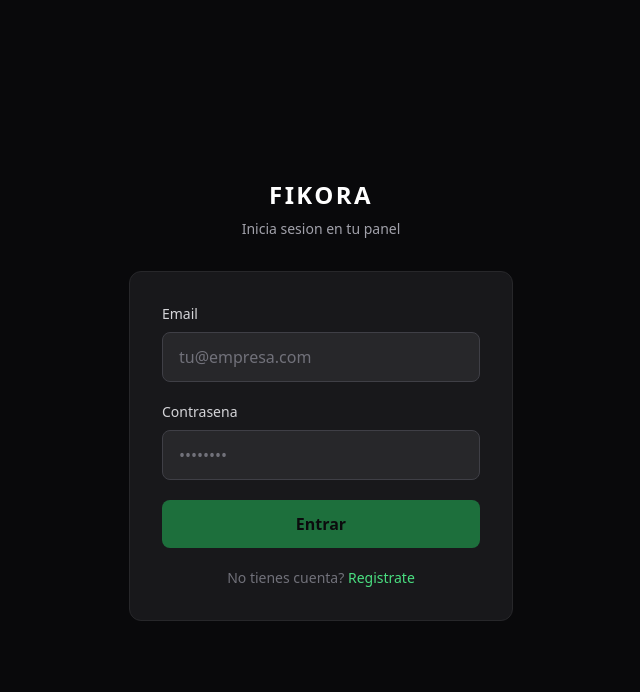
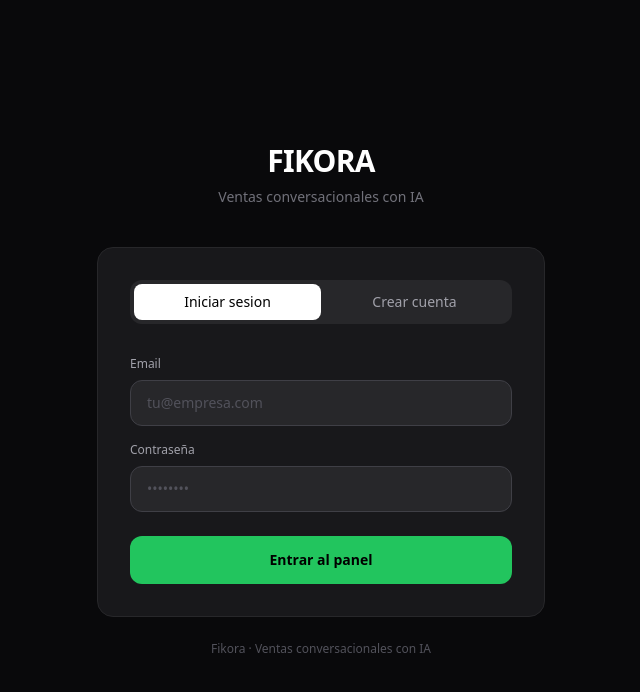
Before and after one commit to RBFiki/Fikora, a Next.js app: page /login in a window 1280 px wide. Shown: the top 692 px of the page, without its empty margins (319-959 px from the left). Built offline with nearby package versions, Linux system fonts and the light colour scheme; no server answers.

Commit message:
Login mejorado y extraccion nombre con GPT

```diff
--- a/app/login/page.tsx
+++ b/app/login/page.tsx
@@ -1,22 +1,28 @@
 "use client";
 
 import { useState } from "react";
+import { createClient } from "@supabase/supabase-js";
 import { useRouter } from "next/navigation";
-import { createClient } from "@/lib/supabase-browser";
+
+const supabase = createClient(
+  process.env.NEXT_PUBLIC_SUPABASE_URL!,
+  process.env.NEXT_PUBLIC_SUPABASE_ANON_KEY!
+);
 
 export default function Login() {
   const router = useRouter();
+  const [modo, setModo] = useState<"login" | "registro">("login");
   const [email, setEmail] = useState("");
   const [password, setPassword] = useState("");
-  const [loading, setLoading] = useState(false);
+  const [cargando, setCargando] = useState(false);
   const [error, setError] = useState("");
-  const [modo, setModo] = useState<"login" | "registro">("login");
+  const [mensaje, setMensaje] = useState("");
 
   const handleSubmit = async () => {
-    setLoading(true);
+    if (!email || !password) { setError("Completa todos los campos"); return; }
+    setCargando(true);
     setError("");
-    const supabase = createClient();
-
+    setMensaje("");
     try {
       if (modo === "login") {
         const { error } = await supabase.auth.signInWithPassword({ email, password });
@@ -25,73 +31,89 @@ export default function Login() {
       } else {
         const { error } = await supabase.auth.signUp({ email, password });
         if (error) throw error;
-        setError("Revisa tu email para confirmar tu cuenta.");
+        setMensaje("Revisa tu email para confirmar tu cuenta.");
       }
     } catch (err: any) {
-      setError(err.message === "Invalid login credentials" ? "Email o contrasena incorrectos." : err.message);
+      setError(err.message ?? "Error al iniciar sesion");
     } finally {
-      setLoading(false);
+      setCargando(false);
     }
   };
 
   return (
-    <main className="min-h-screen bg-zinc-950 flex items-center justify-center px-6">
-      <div className="w-full max-w-sm">
-        <div className="text-center mb-8">
-          <h1 className="text-2xl font-bold text-white tracking-widest">FIKORA</h1>
-          <p className="text-zinc-400 text-sm mt-2">
-            {modo === "login" ? "Inicia sesion en tu panel" : "Crea tu cuenta"}
-          </p>
+    <main className="min-h-screen bg-zinc-950 flex items-center justify-center p-4">
+      <div className="w-full max-w-md">
+        <div className="text-center mb-10">
+          <h1 className="text-3xl font-bold text-white tracking-tight mb-2">FIKORA</h1>
+          <p className="text-zinc-500 text-sm">Ventas conversacionales con IA</p>
         </div>
 
-        <div className="bg-zinc-900 border border-zinc-800 rounded-xl p-8 space-y-5">
+        <div className="bg-zinc-900 border border-zinc-800 rounded-2xl p-8">
+          <div className="flex bg-zinc-800 rounded-xl p-1 mb-8">
+            {(["login", "registro"] as const).map((m) => (
+              <button
+                key={m}
+                onClick={() => { setModo(m); setError(""); setMensaje(""); }}
+                className={`flex-1 py-2 text-sm font-medium rounded-lg transition-all ${
+                  modo === m
+                    ? "bg-white text-black"
+                    : "text-zinc-400 hover:text-white"
+                }`}
+              >
+                {m === "login" ? "Iniciar sesion" : "Crear cuenta"}
+              </button>
+            ))}
+          </div>
+
+          <div className="space-y-4">
             <div>
-            <label className="block text-sm font-medium text-zinc-300 mb-2">Email</label>
+              <label className="block text-zinc-400 text-xs mb-2">Email</label>
               <input
                 type="email"
                 value={email}
                 onChange={(e) => setEmail(e.target.value)}
+                onKeyDown={(e) => e.key === "Enter" && handleSubmit()}
                 placeholder="tu@empresa.com"
-              className="w-full bg-zinc-800 border border-zinc-700 rounded-lg px-4 py-3 text-white placeholder-zinc-500 focus:outline-none focus:border-green-500 transition-colors"
+                className="w-full bg-zinc-800 border border-zinc-700 rounded-xl px-4 py-3 text-white placeholder-zinc-600 focus:outline-none focus:border-green-500 transition-colors text-sm"
               />
             </div>
-
             <div>
-            <label className="block text-sm font-medium text-zinc-300 mb-2">Contrasena</label>
+              <label className="block text-zinc-400 text-xs mb-2">Contraseña</label>
               <input
                 type="password"
                 value={password}
                 onChange={(e) => setPassword(e.target.value)}
+                onKeyDown={(e) => e.key === "Enter" && handleSubmit()}
                 placeholder="••••••••"
-              onKeyDown={(e) => e.key === "Enter" && handleSubmit()}
-              className="w-full bg-zinc-800 border border-zinc-700 rounded-lg px-4 py-3 text-white placeholder-zinc-500 focus:outline-none focus:border-green-500 transition-colors"
+                className="w-full bg-zinc-800 border border-zinc-700 rounded-xl px-4 py-3 text-white placeholder-zinc-600 focus:outline-none focus:border-green-500 transition-colors text-sm"
               />
+            </div>
           </div>
 
           {error && (
-            <div className={`rounded-lg p-3 text-sm ${error.includes("email") ? "bg-green-500/10 border border-green-500/30 text-green-400" : "bg-red-500/10 border border-red-500/30 text-red-400"}`}>
-              {error}
+            <div className="mt-4 bg-red-500/10 border border-red-500/20 rounded-xl px-4 py-3">
+              <p className="text-red-400 text-sm">{error}</p>
+            </div>
+          )}
+
+          {mensaje && (
+            <div className="mt-4 bg-green-500/10 border border-green-500/20 rounded-xl px-4 py-3">
+              <p className="text-green-400 text-sm">{mensaje}</p>
             </div>
           )}
 
           <button
             onClick={handleSubmit}
-            disabled={loading || !email || !password}
-            className="w-full bg-green-500 hover:bg-green-400 text-black font-bold py-3 rounded-lg transition-colors disabled:opacity-50 flex items-center justify-center gap-2"
+            disabled={cargando}
+            className="w-full mt-6 bg-green-500 hover:bg-green-400 disabled:opacity-50 text-black font-bold py-3.5 rounded-xl transition-colors text-sm"
           >
-            {loading ? <><span className="animate-spin">⟳</span> Cargando...</> : modo === "login" ? "Entrar" : "Crear cuenta"}
+            {cargando ? "Cargando..." : modo === "login" ? "Entrar al panel" : "Crear cuenta"}
           </button>
+        </div>
 
-          <p className="text-center text-zinc-500 text-sm">
-            {modo === "login" ? "No tienes cuenta?" : "Ya tienes cuenta?"}{" "}
-            <button
-              onClick={() => { setModo(modo === "login" ? "registro" : "login"); setError(""); }}
-              className="text-green-400 hover:text-green-300 transition-colors"
-            >
-              {modo === "login" ? "Registrate" : "Inicia sesion"}
-            </button>
+        <p className="text-center text-zinc-600 text-xs mt-6">
+          Fikora · Ventas conversacionales con IA
         </p>
-        </div>
       </div>
     </main>
   );
```
Also changed, not shown: app/api/whatsapp/route.ts (+41 -30 lines). Lines whose indentation alone changed are shown as unchanged.
